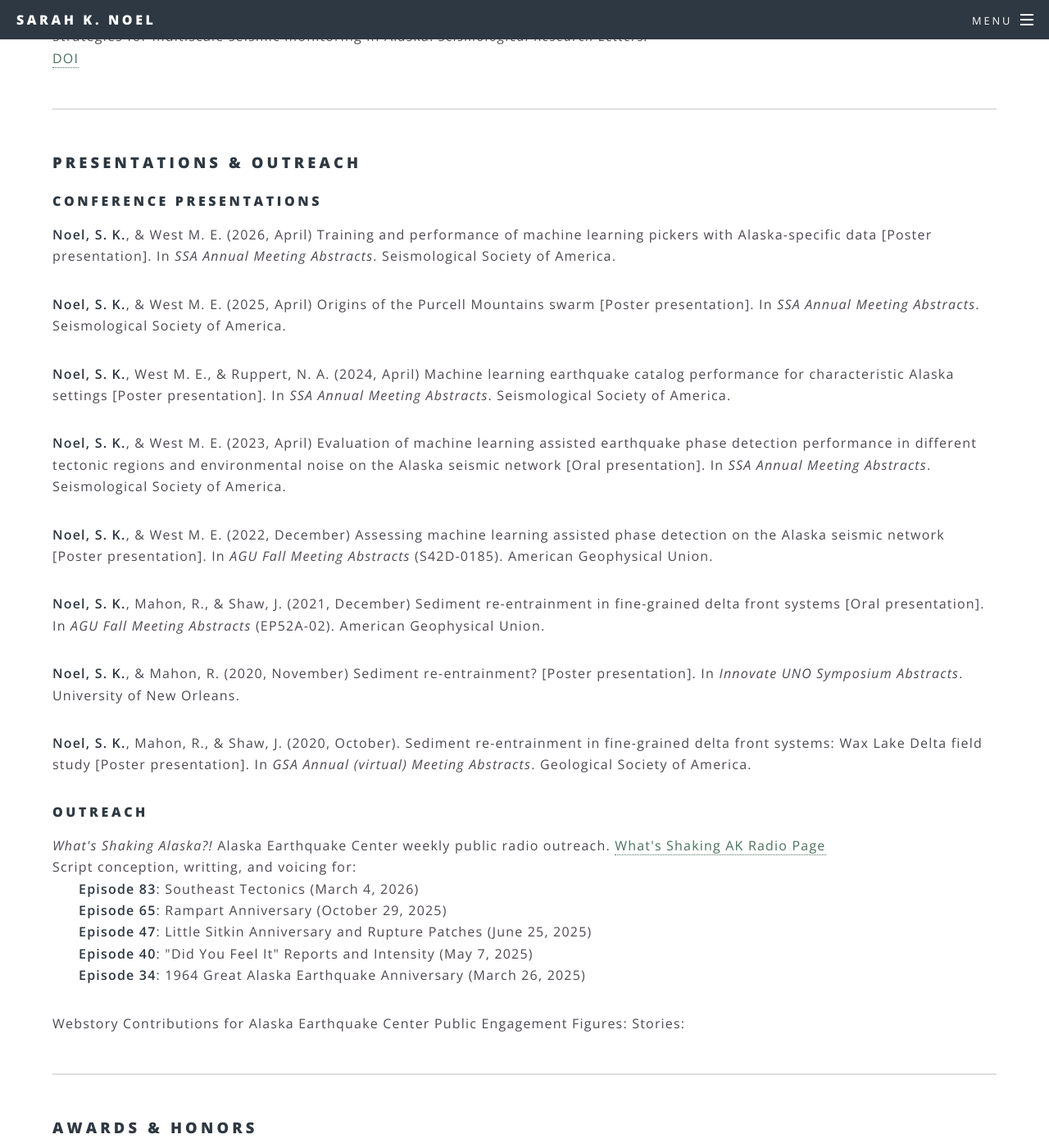
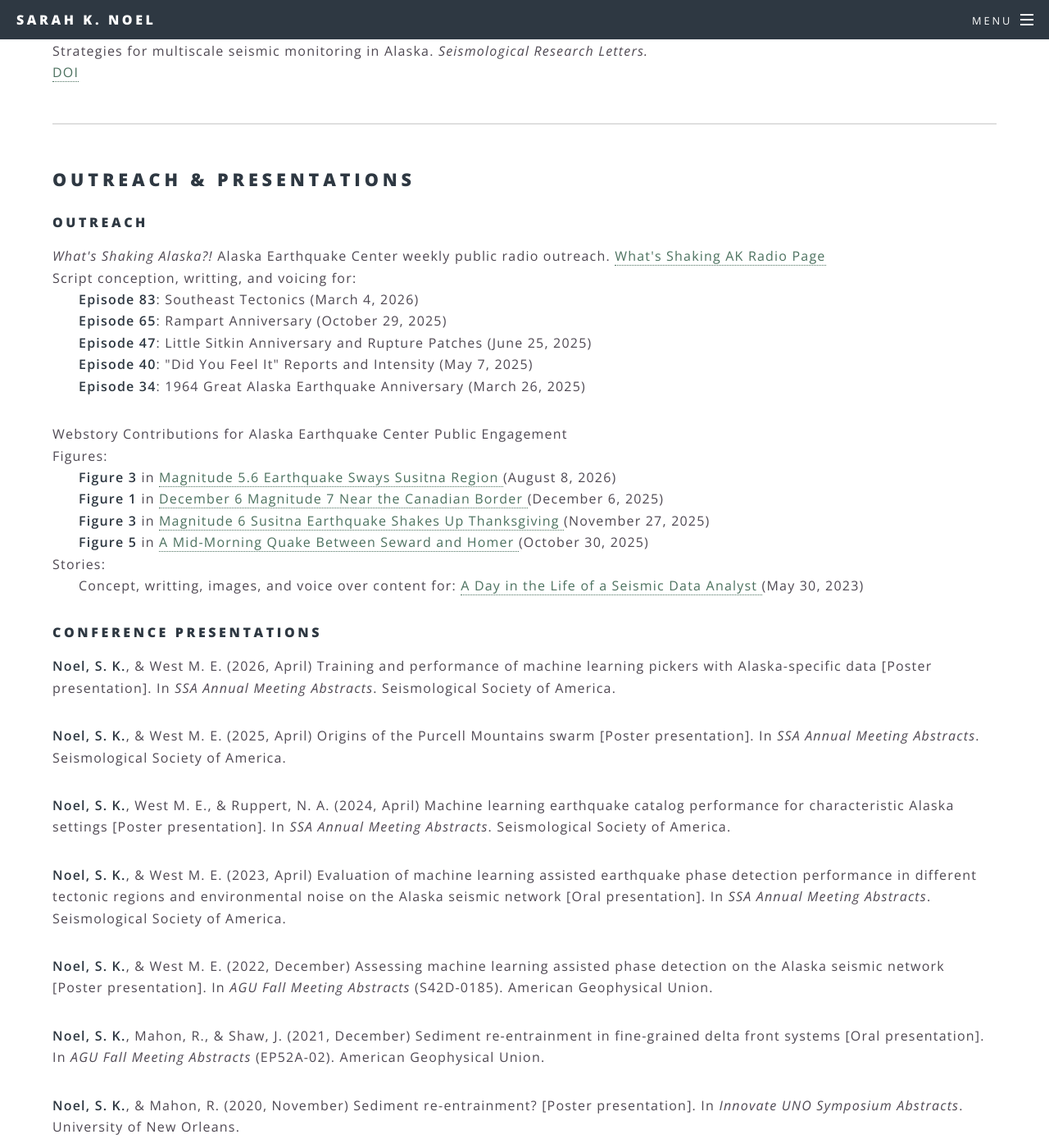
Before and after one commit to aknoel/academic, a Jekyll site: the page built from cv.html, in a window 1280 px wide and 1400 px high, scrolled down 1243 px. Shown: the whole window at 82% size. Built offline with Jekyll 4.4.1, drawn with Linux system fonts in a browser that asks for light colours.

Commit message:
cv updates

```diff
--- a/cv.html
+++ b/cv.html
@@ -6,7 +6,7 @@ subtitle:
 <p><a href="{{ site.baseurl }}/files/cv.pdf" class="button special">Download PDF</a></p>
 
 <!-- educational overview -->
-<h3>Education</h3>
+<h2>Education</h2>
 
 <p><strong>Ph.D. Geophysics</strong> University of Alaska Fairbanks, 202X<br />
 <span style="margin-left: 2em;">Dissertation: Title</span>
@@ -23,27 +23,58 @@ subtitle:
 <hr />
 
 <!-- publications (all) -->
-<h3>Publications</h3>
+<h2>Publications</h2>
 <h4>First Author Manuscripts</h4>
 <p><strong>Noel, S. K.</strong>, & West, M. E. (2025). Challenges and opportunities of machine learning earthquake
 	detection for regional monitoring. <i>Bulletin of the Seismological Society of America</i>, 115(5), 2096–2108.<br \>
-	<a href="https://doi.org/10.1785/0120250021">DOI</a></p>
+	<a href="https://doi.org/10.1785/0120250021" target="_blank" rel="noopener">DOI</a></p>
 
 <h4>Thesis and Dissertation</h4>
 <p><strong>Noel, S.K.</strong> (2021). Fine grained delta front sediment transport. <i>LSU New Orleans Theses and
 	Dissertations</i>, 2938.<br />
-	<a href="https://scholarworks.uno.edu/td/2938">UNO ScholarWorks</a></p>
+	<a href="https://scholarworks.uno.edu/td/2938" target="_blank" rel="noopener">UNO ScholarWorks</a></p>
 
 <h4>Co-Author Manuscripts</h4>
 <p>West, M. E., Gossett, D., Fozkos, A., Holland, A., John, S., Karasözen, E., McFarlin, H., Murphy, N., Nadin, E.,
 	<strong>Noel, S. K.</strong> (2026). Strategies for multiscale seismic monitoring in Alaska. <i>Seismological
 	Research Letters.</i><br \>
-	<a href="https://doi.org/10.1785/0220260199">DOI</a></p>
+	<a href="https://doi.org/10.1785/0220260199" target="_blank" rel="noopener">DOI</a></p>
 
 <hr />
 
 <!-- presentations & outreach -->
-<h3>Presentations & Outreach</h3>
+<h2>Outreach & Presentations</h2>
+<h4>Outreach</h4>
+<p><i>What's Shaking Alaska?!</i> Alaska Earthquake Center weekly public radio outreach.
+	<a href="https://earthquake.alaska.edu/AEC-radio">What's Shaking AK Radio Page</a><br \>
+	Script conception, writting, and voicing for:<br \>
+	<span style="margin-left: 2em;"><strong>Episode 83</strong>: Southeast Tectonics (March 4, 2026)</span><br \>
+	<span style="margin-left: 2em;"><strong>Episode 65</strong>: Rampart Anniversary (October 29, 2025)</span><br \>
+	<span style="margin-left: 2em;"><strong>Episode 47</strong>: Little Sitkin Anniversary and Rupture Patches (June 25, 2025)</span><br \>
+	<span style="margin-left: 2em;"><strong>Episode 40</strong>: "Did You Feel It" Reports and Intensity (May 7, 2025)</span><br \>
+	<span style="margin-left: 2em;"><strong>Episode 34</strong>: 1964 Great Alaska Earthquake Anniversary (March 26, 2025)</span>
+</p>
+<p>Webstory Contributions for Alaska Earthquake Center Public Engagement<br \>
+	Figures:<br \>
+		<span style="margin-left: 2em;"><strong>Figure 3</strong> in
+			<a href="https://earthquake.alaska.edu/magnitude-56-earthquake-sways-susitna-region" target="_blank" rel="noopener">
+				Magnitude 5.6 Earthquake Sways Susitna Region </a> (August 8, 2026)</span><br \>
+		<span style="margin-left: 2em;"><strong>Figure 1</strong> in
+			<a href="https://earthquake.alaska.edu/december-6-magnitude-7-near-canadian-border" target="_blank" rel="noopener">
+				December 6 Magnitude 7 Near the Canadian Border </a> (December 6, 2025)</span><br \>
+		<span style="margin-left: 2em;"><strong>Figure 3</strong> in
+			<a href="https://earthquake.alaska.edu/magnitude-6-susitna-earthquake-shakes-thanksgiving" target="_blank" rel="noopener">
+				Magnitude 6 Susitna Earthquake Shakes Up Thanksgiving </a> (November 27, 2025)</span><br \>
+		<span style="margin-left: 2em;"><strong>Figure 5</strong> in
+			<a href="https://earthquake.alaska.edu/mid-morning-quake-between-seward-and-homer" target="_blank" rel="noopener">
+				A Mid-Morning Quake Between Seward and Homer </a> (October 30, 2025)</span><br \>
+
+	Stories:<br \>
+		<span style="margin-left: 2em;">Concept, writting, images, and voice over content for:
+			<a href="https://earthquake.alaska.edu/day-life-seismic-data-analyst" target="_blank" rel="noopener">
+				A Day in the Life of a Seismic Data Analyst </a> (May 30, 2023)</span><br \>
+</p>
+
 <h4>Conference Presentations</h4>
 
 <!-- University of Alaska Fairbanks presentations -->
@@ -77,27 +108,10 @@ subtitle:
 	front systems: Wax Lake Delta field study [Poster presentation]. In <i>GSA Annual (virtual) Meeting Abstracts</i>.
 	Geological Society of America.</p>
 
-<h4>Outreach</h4>
-<p><i>What's Shaking Alaska?!</i> Alaska Earthquake Center weekly public radio outreach.
-	<a href="https://earthquake.alaska.edu/AEC-radio">What's Shaking AK Radio Page</a><br \>
-	Script conception, writting, and voicing for:<br \>
-	<span style="margin-left: 2em;"><strong>Episode 83</strong>: Southeast Tectonics (March 4, 2026)</span><br \>
-	<span style="margin-left: 2em;"><strong>Episode 65</strong>: Rampart Anniversary (October 29, 2025)</span><br \>
-	<span style="margin-left: 2em;"><strong>Episode 47</strong>: Little Sitkin Anniversary and Rupture Patches (June 25, 2025)</span><br \>
-	<span style="margin-left: 2em;"><strong>Episode 40</strong>: "Did You Feel It" Reports and Intensity (May 7, 2025)</span><br \>
-	<span style="margin-left: 2em;"><strong>Episode 34</strong>: 1964 Great Alaska Earthquake Anniversary (March 26, 2025)</span>
-</p>
-<p>Webstory Contributions for Alaska Earthquake Center Public Engagement
-	Figures:
-
-	Stories:
-</p>
-
-
 <hr />
 
 <!-- academic awards -->
-<h3>Awards & Honors</h3>
+<h2>Awards & Honors</h2>
 
 <!-- University of Alaska Fairbanks-->
 <h4>University of Alaska Fairbanks</h4>
```
